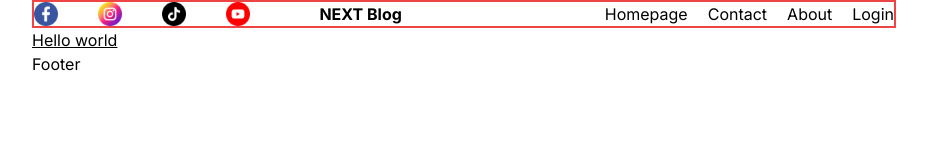
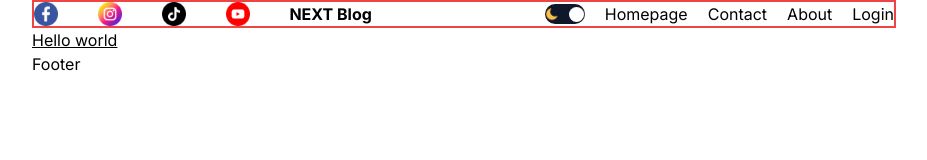
Before and after one commit to BrookTinnapat/next-blog-app, a Next.js app: page / in a window 1280 px wide. Shown: the top 160 px of the page, without its empty margins (176-1103 px from the left). Built offline with nearby package versions, Linux system fonts and the light colour scheme.

Commit message:
feat: add dark mode

```diff
--- /dev/null
+++ b/app/context/ThemeContext.jsx
@@ -0,0 +1,32 @@
+"use client";
+
+import { createContext, useEffect, useState } from "react";
+
+export const ThemeContext = createContext();
+
+const getFromLocalStrorage = () => {
+  if (typeof window !== "undefined") {
+    const value = localStorage.getItem("theme");
+    return value || "light";
+  }
+};
+
+export const ThemeContextProvider = ({ children }) => {
+  const [theme, setTheme] = useState(() => {
+    return getFromLocalStrorage();
+  });
+
+  const toggle = () => {
+    setTheme(theme === "light" ? "dark" : "light");
+  };
+
+  useEffect(() => {
+    localStorage.setItem("theme", theme);
+  }, [theme]);
+
+  return (
+    <ThemeContext.Provider value={{ theme, toggle }}>
+      {children}
+    </ThemeContext.Provider>
+  );
+};
--- a/app/globals.css
+++ b/app/globals.css
@@ -13,6 +13,13 @@
   padding: 0;
   margin: 0;
   box-sizing: border-box;
+}
+
+.dark {
+  --bg: #0f172a;
+  --textColor: #ddd;
+  --softBg: #1f273a;
+  --softTextColor: #a6a6a6;
 }
 
 body {
--- a/app/layout.js
+++ b/app/layout.js
@@ -2,6 +2,8 @@ import { Inter } from "next/font/google";
 import "./globals.css";
 import Navbar from "@/components/navbar/Navbar";
 import Footer from "@/components/footer/Footer";
+import { ThemeContextProvider } from "./context/ThemeContext";
+import ThemeProvider from "./providers/ThemeProvider";
 
 const inter = Inter({ subsets: ["latin"] });
 
@@ -14,6 +16,8 @@ export default function RootLayout({ children }) {
   return (
     <html lang="en">
       <body className={inter.className}>
+        <ThemeContextProvider>
+          <ThemeProvider>
             <div className="container">
               <div className="wrapper">
                 <Navbar />
@@ -21,6 +25,8 @@ export default function RootLayout({ children }) {
                 <Footer />
               </div>
             </div>
+          </ThemeProvider>
+        </ThemeContextProvider>
       </body>
     </html>
   );
--- /dev/null
+++ b/app/providers/ThemeProvider.jsx
@@ -0,0 +1,16 @@
+"use client";
+import React, { useContext, useEffect, useState } from "react";
+import { ThemeContext } from "@/app/context/ThemeContext";
+
+const ThemeProvider = ({ children }) => {
+  const { theme } = useContext(ThemeContext);
+  const [mounted, setMoumted] = useState(false);
+
+  useEffect(() => {
+    setMoumted(true), [];
+  });
+
+  return <div className={theme}>{children}</div>;
+};
+
+export default ThemeProvider;
--- a/components/navbar/Navbar.jsx
+++ b/components/navbar/Navbar.jsx
@@ -2,6 +2,7 @@ import React from "react";
 import Image from "next/image";
 import Link from "next/link";
 import AuthLinks from "../authLinks/AuthLinks";
+import ThemeToggle from "../themeToggle/ThemeToggle";
 
 const Navbar = () => {
   return (
@@ -14,6 +15,7 @@ const Navbar = () => {
       </div>
       <div className="flex flex-1 items-center font-bold">NEXT Blog</div>
       <div className="flex items-center gap-[20px] font-xl">
+        <ThemeToggle />
         <Link href="/">Homepage</Link>
         <Link href="/">Contact</Link>
         <Link href="/">About</Link>
--- /dev/null
+++ b/components/themeToggle/ThemeToggle.jsx
@@ -0,0 +1,34 @@
+"use client";
+
+import Image from "next/image";
+import { useContext } from "react";
+import { ThemeContext } from "@/app/context/ThemeContext";
+
+const ThemeToggle = () => {
+  const { toggle, theme } = useContext(ThemeContext);
+
+  return (
+    <div
+      className="w-[40px] h-[20px] rounded-full cursor-pointer flex items-center justify-between bg-black relative"
+      onClick={toggle}
+      style={
+        theme === "dark"
+          ? { backgroundColor: "white" }
+          : { backgroundColor: "#0f172a" }
+      }
+    >
+      <Image src="/moon.png" alt="theme" width={14} height={14} />
+      <div
+        className="w-[15px] h-[15px] rounded-xl bg-white absolute"
+        style={
+          theme === "dark"
+            ? { left: 1, backgroundColor: "#0f172a" }
+            : { right: 1, backgroundColor: "white" }
+        }
+      ></div>
+      <Image src="/sun.png" alt="theme" width={14} height={14} />
+    </div>
+  );
+};
+
+export default ThemeToggle;
```
Lines whose indentation alone changed are shown as unchanged.
